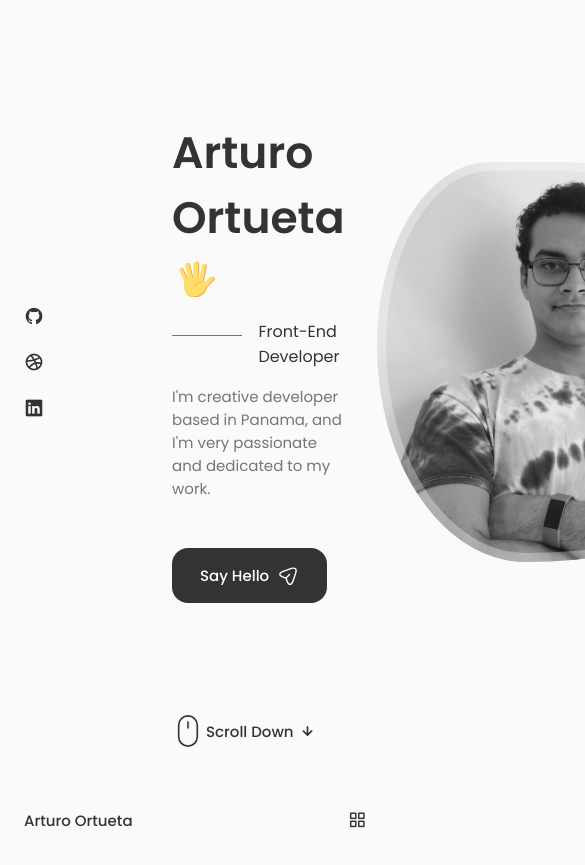
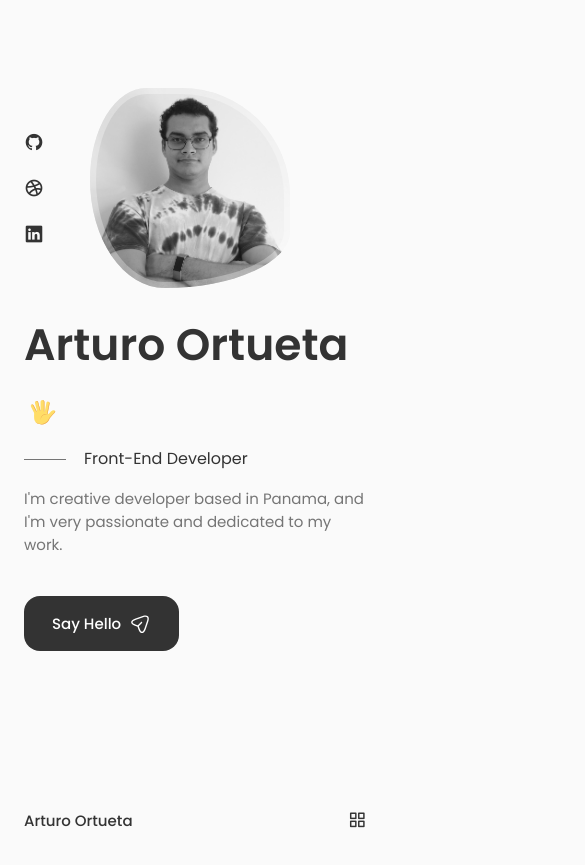
Before and after one commit to DevArturoOrtueta/arturo-ortueta, a React (Vite) app: page / in a window 390 px wide. Shown: the top 865 px of the page, 585 px wide, since content can reach past the window. After the commit the page ends 844 px from the top, so only its background shows below. Built offline with nearby package versions, Linux system fonts and the light colour scheme.

Commit message:
Mobile design for Home page

```diff
--- a/src/components/home/home.css
+++ b/src/components/home/home.css
@@ -3,29 +3,29 @@
 
 }
 
-.home__content{
-    grid-template-columns: 116px repeat(2 , 1fr);
+.home__content {
+    grid-template-columns: 116px repeat(2, 1fr);
     padding-top: 5.5rem;
     column-gap: 2rem;
     align-items: center;
 }
 
-.home__social{
+.home__social {
     display: grid;
     grid-template-columns: max-content;
     row-gap: 1rem;
 }
 
-.home__social-icon{
+.home__social-icon {
     font-size: 1.25rem;
     color: var(--title-color);
 }
 
-.home__social-icon:hover{
+.home__social-icon:hover {
     color: var(--title-color-dark);
 }
 
-.home__title{
+.home__title {
     font-size: var(--big-font-size);
     margin-bottom: var(--mb-0-25);
 }
@@ -36,7 +36,7 @@
     margin-left: 0.4rem;
 }
 
-.home__subtitle{
+.home__subtitle {
     position: relative;
     font-size: var(--h3-font-size);
     padding-left: 5.4rem;
@@ -44,7 +44,7 @@
     margin-bottom: var(--mb-1);
 }
 
-.home__subtitle::before{
+.home__subtitle::before {
     content: '';
     position: absolute;
     width: 70px;
@@ -54,12 +54,12 @@
     top: 1rem;
 }
 
-.home__description{
+.home__description {
     max-width: 400px;
     margin-bottom: var(--mb-3);
 }
 
-.home__img{
+.home__img {
     background: url(../../assets/profile.jpg);
     background-repeat: no-repeat;
     background-position: center;
@@ -73,43 +73,126 @@
     animation: profile__animate 8s ease-in-out infinite 1s;
 }
 
-@keyframes profile__animate{
-    0%{
+@keyframes profile__animate {
+    0% {
         border-radius: 60% 40% 30% 70%/60% 30% 70% 40%;
     }
-    50%{
+
+    50% {
         border-radius: 30% 60% 70% 40%/50% 60% 30% 60%;
     }
-    100%{
+
+    100% {
         border-radius: 60% 40% 30% 70%/60% 30% 70% 40%;
     }
 }
 
-.home__scroll{
+.home__scroll {
     margin-left: 9.25rem;
 }
 
-.wheel{
+.wheel {
     animation: scroll 2s ease infinite;
 }
 
-@keyframes scroll{
-    0%{
+@keyframes scroll {
+    0% {
         transform: translateY(0);
     }
-    30%{
+
+    30% {
         transform: translateY(3.75rem);
     }
 }
 
-.home__scroll-name{
+.home__scroll-name {
     color: var(--title-color);
     font-weight: var(--font-medium);
     margin-right: var(--mb-0-25);
     margin-left: 2px;
 }
 
-.home__scroll-arrow{
+.home__scroll-arrow {
     font-size: 1.25rem;
     color: var(--title-color);
 }
+
+/*=============== BREAKPOINTS ===============*/
+/* For large devices */
+@media screen and (max-width: 992px) {
+    .home__content{
+        grid-template-columns: 100px repeat(2, 1fr);
+        column-gap: 1.25rem;
+    }
+
+    .home__hand{
+        width: 26px;
+        height: 26px;
+    }
+
+    .home__subtitle{
+        padding-left: 3.75rem;
+        margin-bottom: var(--mb-1);
+    }
+
+    .home__subtitle::before{
+        width: 42px;
+        top: 0.8rem;
+    }
+
+    .home__description{
+        max-width: initial;
+        margin-bottom: var(--mb-2-5);
+    }
+
+    .home__img{
+        width: 250px;
+        height: 250px;
+        box-shadow: inset 0 0 0 8px rgb(255 255 255 / 30%);
+    }
+
+    .home__scroll{
+        margin-left: 7.5rem;
+    }
+}
+
+/* For medium devices */
+@media screen and (max-width: 768px) {
+
+    .home__content{
+        grid-template-columns: 0.5fr 3fr;
+        padding-top: 3.5rem;
+    }
+
+    .home__img{
+        order: initial;
+        justify-self: initial;
+    }
+
+    .home__data{
+        grid-column: 1/3;
+    }
+
+    .home__img{
+        box-shadow: inset 0 0 0 6px rgb(255 255 255 / 30%);
+        width: 200px;
+        height: 200px;
+    }
+
+    .home__scroll{
+        display: none;
+    }
+}
+
+/* For small devices */
+@media screen and (max-width: 350px) {
+    .home__img{
+        width: 180px;
+        height: 180px;
+    }
+
+    .home__hand{
+        width: 22px;
+        height: 22px;
+    }
+}
```
